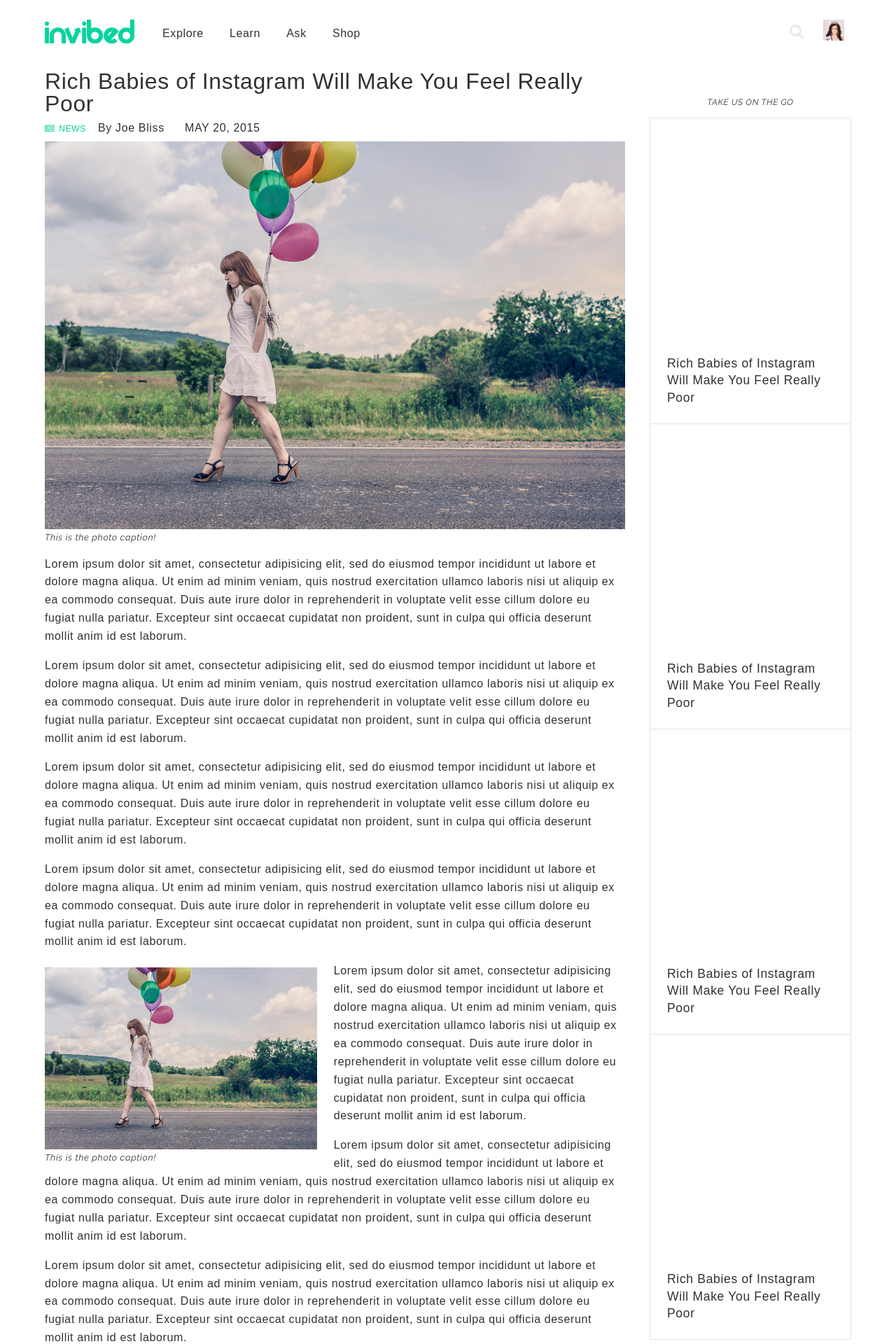
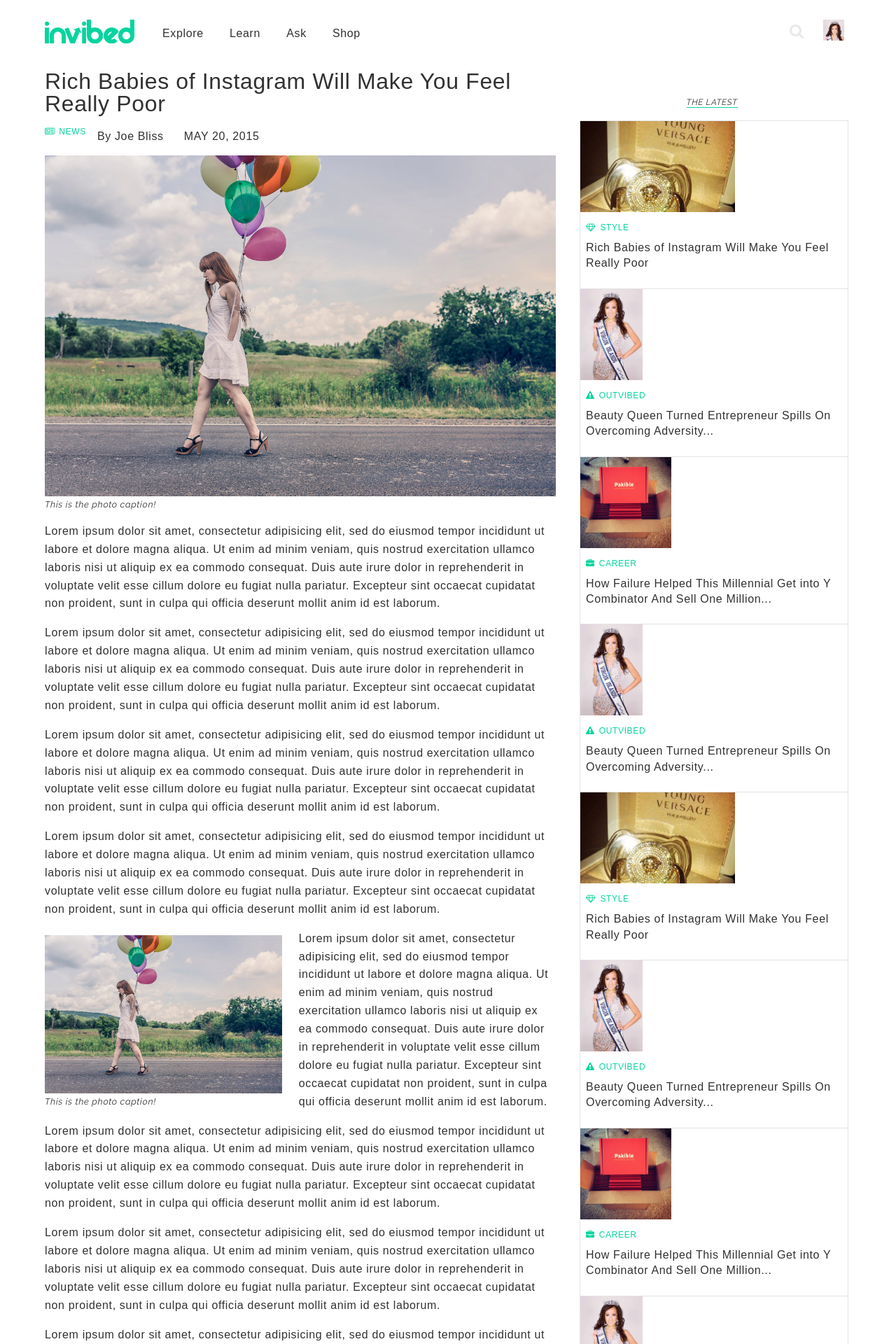
Before and after one commit to microsarah/microsarah.github.io, a PHP site: page /post.html in a window 1280 px wide. Shown: the top 1920 px of the page at 70% size. Run offline with PHP 8.4, Linux system fonts and the light colour scheme; some web fonts are replaced.

Commit message:
post page progress

```diff
--- a/invibed/css/main.css
+++ b/invibed/css/main.css
@@ -138,8 +138,7 @@ aside{
 }
 
 footer{
-    border-top: 1px solid #e3e3e3;
-    border-left: 1px solid #e3e3e3;
+
 }
 
 footer section{
@@ -352,6 +351,8 @@ input[type=search]:focus {
 
 .site-footer{
     margin:4em auto;
+        border-top: 1px solid #e3e3e3;
+    border-left: 1px solid #e3e3e3;
 }
 
 .email-signup{
@@ -438,6 +439,12 @@ input[type=search]:focus {
     overflow:hidden;
 }
 
+.aside-cards-img{
+    width:100%;
+    height:130px;
+    overflow:hidden;
+}
+
 .portrait{
     width:100%;
     height: auto;
@@ -450,6 +457,14 @@ input[type=search]:focus {
 
 .cards-header{
     padding: 1em 1em 2em;
+}
+
+.aside-cards-header{
+    padding: 1em .5em 1.5em;
+}
+
+.aside-cards-header h3{
+    font-size: 1em;
 }
 
 
@@ -469,14 +484,10 @@ input[type=search]:focus {
     font-weight: 300;
 }
 
-.article-tags{
-    margin:0.25em 0 0.5em;
-}
-
-.article-category, .author, .date{
+.article-tags li{
     display: inline-block;
     padding:0 1em 0 0;
-    margin:0;
+    margin:0 0 1em;
 }
 
 .article-main{
@@ -568,9 +579,19 @@ input[type=search]:focus {
 
 
 
+
 /* ------------------------------------------------------------- media queries */
 
 @media screen and (max-width: 1360px){
+
+    aside{
+        width:33.33%;
+    }
+
+    .article{
+        width:63.33%;
+    }
+
     .cards{
         width:33.33%;
         padding:0 0 1.5em;
@@ -705,6 +726,25 @@ input[type=search]:focus {
 }
 
 @media screen and (max-width: 1000px){
+    aside{
+        width:100%;
+        float: none;
+    }
+
+    .aside-cards{
+        width:50%;
+        float: left;
+    }
+
+    .aside-cards-img{
+        height:170px;
+    }
+
+    .article{
+        width:100%;
+        float: none;
+    }
+
     .cards{
         width:50%;
     }
@@ -742,7 +782,13 @@ input[type=search]:focus {
         padding:0em 0 2em;
     }
 
+
     .cards{
+        width:100%;
+    }
+
+    .aside-cards{
+        float:none;
         width:100%;
     }
 
--- a/invibed/post.html
+++ b/invibed/post.html
@@ -1,12 +1,16 @@
 <!DOCTYPE html>
 <html lang="en-us">
     <head>
+        <title>invibed</title>
         <meta charset="utf-8">
         <meta http-equiv="x-ua-compatible" content="ie=edge">
-        <title>invibed</title>
-        <meta name="description" content="">
+        <meta name="description" content="Know More. Spend Less. Live Better.">
         <meta name="viewport" content="width=device-width, initial-scale=1">
-
+        <meta name="robots" content="noodp,noydir">
+        <meta name="viewport" content="width=device-width, initial-scale=1">
+        <link rel="alternate" type="application/rss+xml" title="Invibed » Feed" href="http://invibed.com/feed/">
+        <link rel="alternate" type="application/rss+xml" title="Invibed » Comments Feed" href="http://invibed.com/comments/feed/">
+        <link rel="canonical" href="http://invibed.com/">
         <link rel="stylesheet" type="text/css" href="css/reset.css">
         <link rel="stylesheet" href="css/font-awesome.min.css">
         <link rel="stylesheet" type="text/css" href="css/main.css">
@@ -45,7 +49,7 @@
                     <img src="img/avatar.jpeg" alt="You" title="You">
                 </div>
                 <div class="search">
-                    <form method="get" action="#">
+                    <form id="search" method="get" action="#">
                         <input type="search">
                     </form>
                 </div>
@@ -57,11 +61,11 @@
             <article class="article">
                 <header>
                     <h1 class="article-title">Rich Babies of Instagram Will Make You Feel Really Poor</h1>
-                    <div class="article-tags">
-                        <h4 class="article-category"><span class="fa fa-newspaper-o"></span>News</h4>
-                        <h3 class="author">By <span class="author-name">Joe Bliss</span></h3>
-                        <h3 class="date">May 20, 2015</h3>
-                    </div>
+                    <ul class="article-tags">
+                        <li class="categories"><a href="#"><h4><span class="fa fa-newspaper-o"></span>News</h4></a></li>
+                        <li><h3 class="author">By <span class="author-name">Joe Bliss</span></h3></li>
+                        <li><h3 class="date">May 20, 2015</h3></li>
+                    </ul>
                 </header>
                 <figure id="article-hero">
                     <img src="img/motivation.jpg">
@@ -156,37 +160,113 @@
                 </footer>
             </article>
 
-            <aside>
-            <h5 class="aside-title">Take us on the Go</h5>
+            <aside class="clearfix">
+            <h5><span>The Latest</span></h5>
                 <a href="#">
                     <article class="aside-cards">
-                        <div class="cards-img" id="card1"></div>
-                        <header class="cards-header">
+                        <div class="aside-cards-img"><img class="landscape" src="img/style.jpg"></div>
+                        <header class="aside-cards-header">
+                            <h4><span class="fa fa-diamond"></span>Style</h4>
                             <h3>Rich Babies of Instagram Will Make You Feel Really Poor</h3>
                         </header>
                     </article>
                 </a>
                 <a href="#">
                     <article class="aside-cards">
-                        <div class="cards-img" id="card1"></div>
-                        <header class="cards-header">
+                        <div class="aside-cards-img"><img class="landscape" src="img/outvibed.jpg"></div>
+                        <header class="aside-cards-header">
+                            <h4><span class="fa fa-exclamation-triangle"></span>Outvibed</h4>
+                            <h3>Beauty Queen Turned Entrepreneur Spills On Overcoming Adversity...</h3>
+                        </header>
+                    </article>
+                </a>
+                <a href="#">
+                    <article class="aside-cards">
+                        <div class="aside-cards-img"><img class="landscape" src="img/career.jpg"></div>
+                        <header class="aside-cards-header">
+                            <h4><span class="fa fa-briefcase"></span>Career</h4>
+                            <h3>How Failure Helped This Millennial Get into Y Combinator And Sell One Million...</h3>
+                        </header>
+                    </article>
+                </a>
+                <a href="#">
+                    <article class="aside-cards">
+                        <div class="aside-cards-img"><img class="landscape" src="img/outvibed.jpg"></div>
+                        <header class="aside-cards-header">
+                            <h4><span class="fa fa-exclamation-triangle"></span>Outvibed</h4>
+                            <h3>Beauty Queen Turned Entrepreneur Spills On Overcoming Adversity...</h3>
+                        </header>
+                    </article>
+                </a>
+                <a href="#">
+                    <article class="aside-cards">
+                        <div class="aside-cards-img"><img class="landscape" src="img/style.jpg"></div>
+                        <header class="aside-cards-header">
+                            <h4><span class="fa fa-diamond"></span>Style</h4>
                             <h3>Rich Babies of Instagram Will Make You Feel Really Poor</h3>
                         </header>
                     </article>
                 </a>
                 <a href="#">
                     <article class="aside-cards">
-                        <div class="cards-img" id="card1"></div>
-                        <header class="cards-header">
+                        <div class="aside-cards-img"><img class="landscape" src="img/outvibed.jpg"></div>
+                        <header class="aside-cards-header">
+                            <h4><span class="fa fa-exclamation-triangle"></span>Outvibed</h4>
+                            <h3>Beauty Queen Turned Entrepreneur Spills On Overcoming Adversity...</h3>
+                        </header>
+                    </article>
+                </a>
+                <a href="#">
+                    <article class="aside-cards">
+                        <div class="aside-cards-img"><img class="landscape" src="img/career.jpg"></div>
+                        <header class="aside-cards-header">
+                            <h4><span class="fa fa-briefcase"></span>Career</h4>
+                            <h3>How Failure Helped This Millennial Get into Y Combinator And Sell One Million...</h3>
+                        </header>
+                    </article>
+                </a>
+                <a href="#">
+                    <article class="aside-cards">
+                        <div class="aside-cards-img"><img class="landscape" src="img/outvibed.jpg"></div>
+                        <header class="aside-cards-header">
+                            <h4><span class="fa fa-exclamation-triangle"></span>Outvibed</h4>
+                            <h3>Beauty Queen Turned Entrepreneur Spills On Overcoming Adversity...</h3>
+                        </header>
+                    </article>
+                </a>
+                <a href="#">
+                    <article class="aside-cards">
+                        <div class="aside-cards-img"><img class="landscape" src="img/style.jpg"></div>
+                        <header class="aside-cards-header">
+                            <h4><span class="fa fa-diamond"></span>Style</h4>
                             <h3>Rich Babies of Instagram Will Make You Feel Really Poor</h3>
                         </header>
                     </article>
                 </a>
                 <a href="#">
                     <article class="aside-cards">
-                        <div class="cards-img" id="card1"></div>
-                        <header class="cards-header">
-                            <h3>Rich Babies of Instagram Will Make You Feel Really Poor</h3>
+                        <div class="aside-cards-img"><img class="landscape" src="img/outvibed.jpg"></div>
+                        <header class="aside-cards-header">
+                            <h4><span class="fa fa-exclamation-triangle"></span>Outvibed</h4>
+                            <h3>Beauty Queen Turned Entrepreneur Spills On Overcoming Adversity...</h3>
+                        </header>
+                    </article>
+                </a>
+                <a href="#">
+                    <article class="aside-cards">
+                        <div class="aside-cards-img"><img class="landscape" src="img/career.jpg"></div>
+                        <header class="aside-cards-header">
+                            <h4><span class="fa fa-briefcase"></span>Career</h4>
+                            <h3>How Failure Helped This Millennial Get into Y Combinator And Sell One Million...</h3>
+                        </header>
+                    </article>
+                </a>
+                <a href="#">
+                    <article class="aside-cards">
+                        <div class="aside-cards-img"><img class="landscape" src="img/outvibed.jpg"></div>
+                        <header class="aside-cards-header">
+                            <h4><span class="fa fa-exclamation-triangle"></span>Outvibed</h4>
+                            <h3>Beauty Queen Turned Entrepreneur Spills On Overcoming Adversity...</h3>
                         </header>
                     </article>
                 </a>
@@ -194,12 +274,21 @@
         </div>
 
         <h2 class="tagline">Know More. Spend Less. Live Better</h2>
-
-  <section class="clearfix wrap" id="cards-main">
+        <h5><span>More in this Category</span></h5>
+        <section class="clearfix wrap" id="cards-same-category">
             <a href="#">
                 <article class="cards">
-                    <div class="cards-img" id="card1"></div>
-                    <header class="cards-header">
+                    <div class="cards-img"><img class="landscape" src="img/motivation.jpg"></div>
+                    <header class="aside-cards-header">
+                        <h4><span class="fa fa-usd"></span>Finance 101</h4>
+                        <h3>Rich Babies of Instagram Will Make You Feel Really Poor</h3>
+                    </header>
+                </article>
+            </a>
+            <a href="#">
+                <article class="cards">
+                    <div class="cards-img"><img class="portrait" src="img/outvibed.jpg"></div>
+                    <header class="aside-cards-header">
                         <h4><span class="fa fa-diamond"></span>Style</h4>
                         <h3>Rich Babies of Instagram Will Make You Feel Really Poor</h3>
                     </header>
@@ -207,8 +296,8 @@
             </a>
             <a href="#">
                 <article class="cards">
-                    <div class="cards-img" id="card1"></div>
-                    <header class="cards-header">
+                    <div class="cards-img"><img class="portrait" src="img/career.jpg"></div>
+                    <header class="aside-cards-header">
                         <h4><span class="fa fa-diamond"></span>Style</h4>
                         <h3>Rich Babies of Instagram Will Make You Feel Really Poor</h3>
                     </header>
@@ -216,53 +305,8 @@
             </a>
             <a href="#">
                 <article class="cards">
-                    <div class="cards-img" id="card1"></div>
-                    <header class="cards-header">
-                        <h4><span class="fa fa-diamond"></span>Style</h4>
-                        <h3>Rich Babies of Instagram Will Make You Feel Really Poor</h3>
-                    </header>
-                </article>
-            </a>
-            <a href="#">
-                <article class="cards">
-                    <div class="cards-img" id="card1"></div>
-                    <header class="cards-header">
-                        <h4><span class="fa fa-diamond"></span>Style</h4>
-                        <h3>Rich Babies of Instagram Will Make You Feel Really Poor</h3>
-                    </header>
-                </article>
-            </a>
-            <a href="#">
-                <article class="cards">
-                    <div class="cards-img" id="card1"></div>
-                    <header class="cards-header">
-                        <h4><span class="fa fa-diamond"></span>Style</h4>
-                        <h3>Rich Babies of Instagram Will Make You Feel Really Poor</h3>
-                    </header>
-                </article>
-            </a>
-            <a href="#">
-                <article class="cards">
-                    <div class="cards-img" id="card1"></div>
-                    <header class="cards-header">
-                        <h4><span class="fa fa-diamond"></span>Style</h4>
-                        <h3>Rich Babies of Instagram Will Make You Feel Really Poor</h3>
-                    </header>
-                </article>
-            </a>
-            <a href="#">
-                <article class="cards">
-                    <div class="cards-img" id="card1"></div>
-                    <header class="cards-header">
-                        <h4><span class="fa fa-diamond"></span>Style</h4>
-                        <h3>Rich Babies of Instagram Will Make You Feel Really Poor</h3>
-                    </header>
-                </article>
-            </a>
-            <a href="#">
-                <article class="cards">
-                    <div class="cards-img" id="card1"></div>
-                    <header class="cards-header">
+                    <div class="cards-img"><img class="landscape" src="img/finance.jpg"></div>
+                    <header class="aside-cards-header">
                         <h4><span class="fa fa-diamond"></span>Style</h4>
                         <h3>Rich Babies of Instagram Will Make You Feel Really Poor</h3>
                     </header>
@@ -278,7 +322,7 @@
                     <h6>Sign up to receive occassional news.</h6>
                     <form class="clearfix" action="#">
                         <input type="text" class="email-input" placeholder="email">
-                        <input type="submit" class="email-submit button" value="Count Me In">
+                        <a class="email-submit button">Count Me In</a>
                     </form>
                 </div>
             </section>
@@ -289,10 +333,10 @@
             <section class="footer-sec-sm">
                 <h5><span>Connect With Us</h5>
                 <div class="social-invibed">
+                    <a href="http://www.facebook.com/invibed" target="blank"><span class="fa fa-facebook social-links"></span></a>
+                    <a href="https://instagram.com/outvibed/" target="blank"><span class="fa fa-instagram social-links"></span></a>
                     <a href="http://twitter.com/invibed" target="blank"><span class="fa fa-twitter social-links"></span></a>
-                    <a href="http://www.facebook.com/invibed" target="blank"><span class="fa fa-facebook social-links"></span></a>
-                    <a href="mailto:"><span class="fa fa-envelope-o social-links"></span></a>
-                    <a href="#"><span class="fa fa-rss social-links" target="blank"></span></a>
+                    <a href="http://invibed.com/feed/" target="blank"><span class="fa fa-rss social-links" target="blank"></span></a>
                 </div>
             </section>
         </footer>
```
